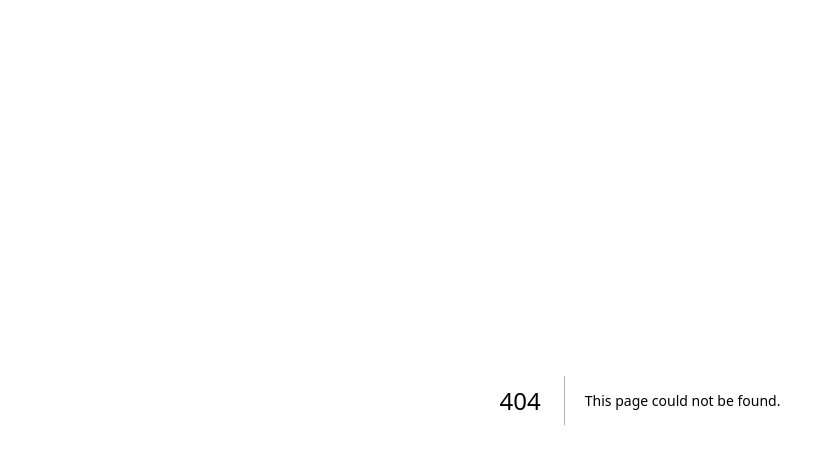
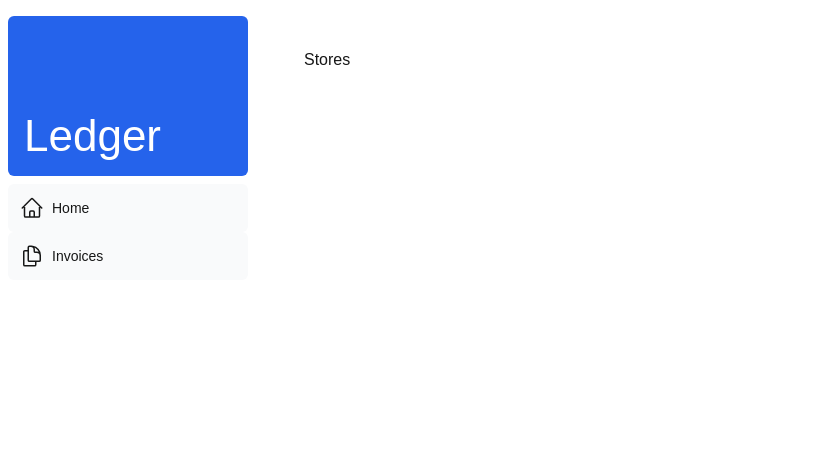
Before and after one commit to pstric/next-ledger, a Next.js app: page /dashboard/stores in a window 1280 px wide. Before the commit this address had no page. Shown: the top 464 px of the page, without its empty margins (0-835 px from the left). Built offline with nearby package versions, Linux system fonts and the light colour scheme; a web font is replaced by a local one.

Commit message:
Add empty stores page

```diff
--- /dev/null
+++ b/app/dashboard/stores/page.tsx
@@ -0,0 +1,5 @@
+export default function Page() {
+    return (
+        <p>Stores</p>
+    );
+}
```
